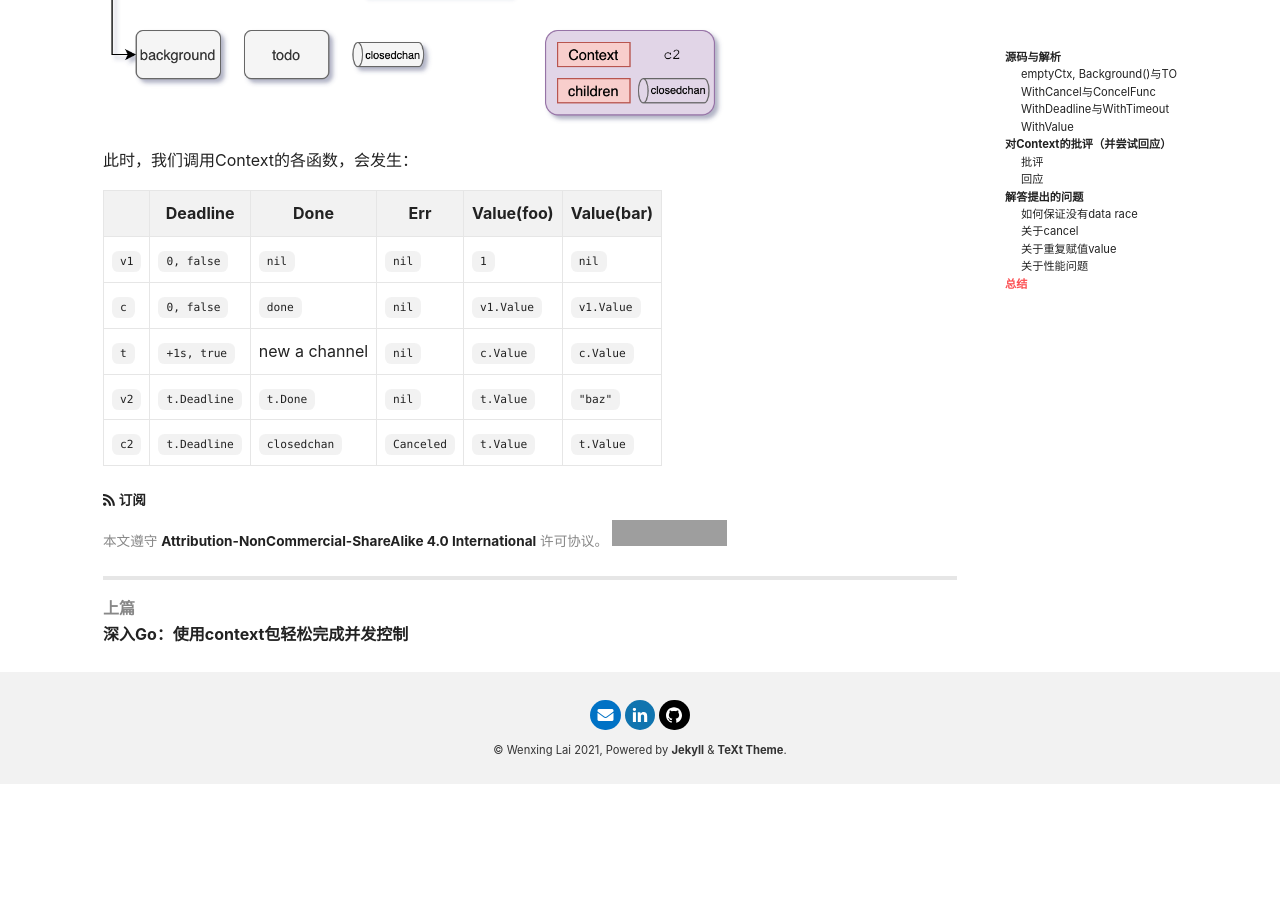
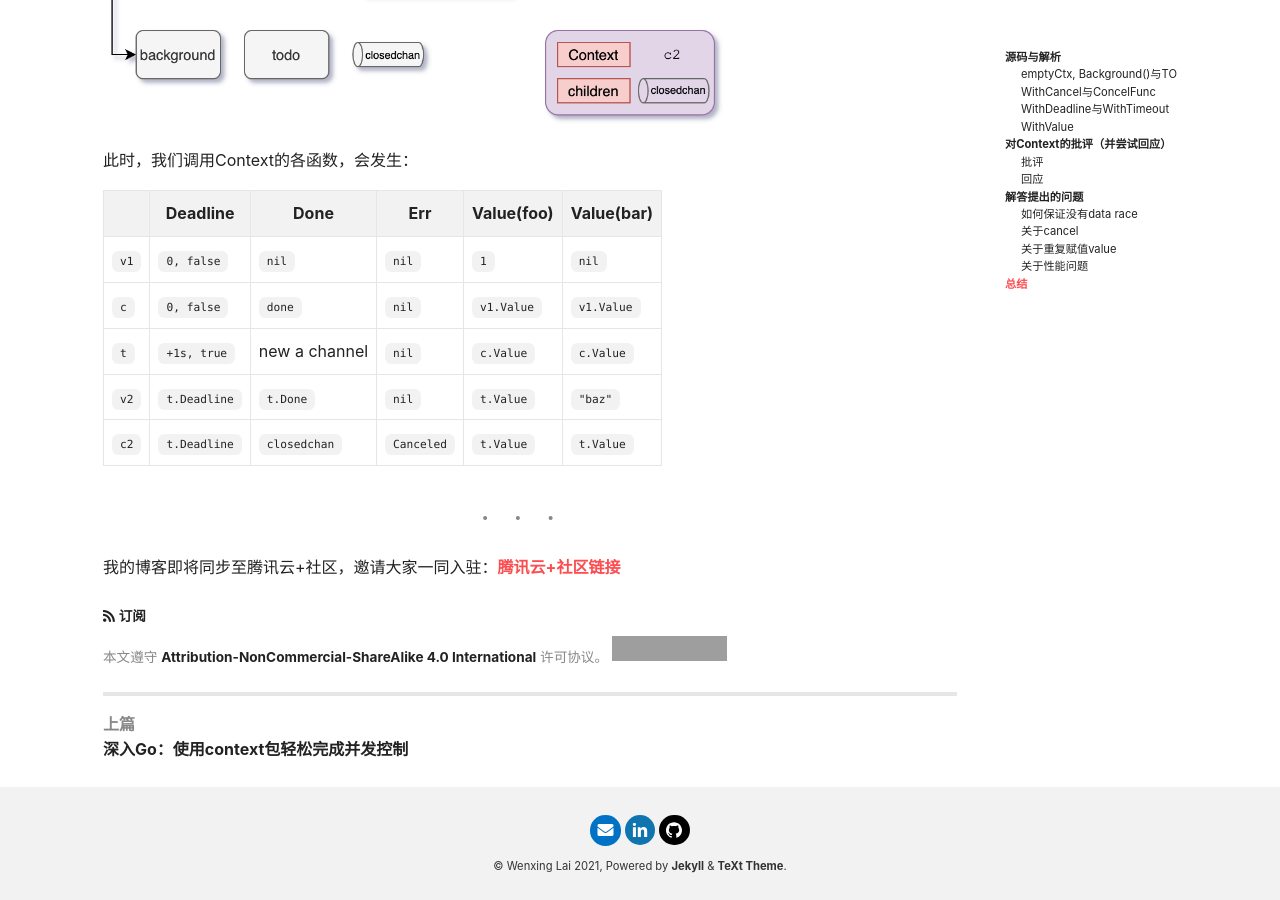
Before and after one commit to WenxingLai/wenxinglai.github.io, a Jekyll site: the page built from _posts/2021-12-06-go-dive-into-context.md, in a window 1280 px wide and 900 px high, scrolled down 13287 px. Built offline with Jekyll 4.4.1, drawn with Linux system fonts in a browser that asks for light colours; nearby versions of some CDN libraries; before the commit the page ends 14071 px from its top, so only the background shows below that; grey boxes are pictures that could not be loaded.

Commit message:
added: tencent cloud link

```diff
--- a/_posts/2021-12-06-go-dive-into-context.md
+++ b/_posts/2021-12-06-go-dive-into-context.md
@@ -676,3 +676,7 @@ return
 | `t`  | `+1s, true`  | new a channel | `nil`      | `c.Value`  | `c.Value`  |
 | `v2` | `t.Deadline` | `t.Done`      | `nil`      | `t.Value`  | `"baz"`    |
 | `c2` | `t.Deadline` | `closedchan`  | `Canceled` | `t.Value`  | `t.Value`  |
+
+-----
+
+我的博客即将同步至腾讯云+社区，邀请大家一同入驻：[腾讯云+社区链接](https://cloud.tencent.com/developer/support-plan?invite_code=1jpnp7ydes4cr)
```
